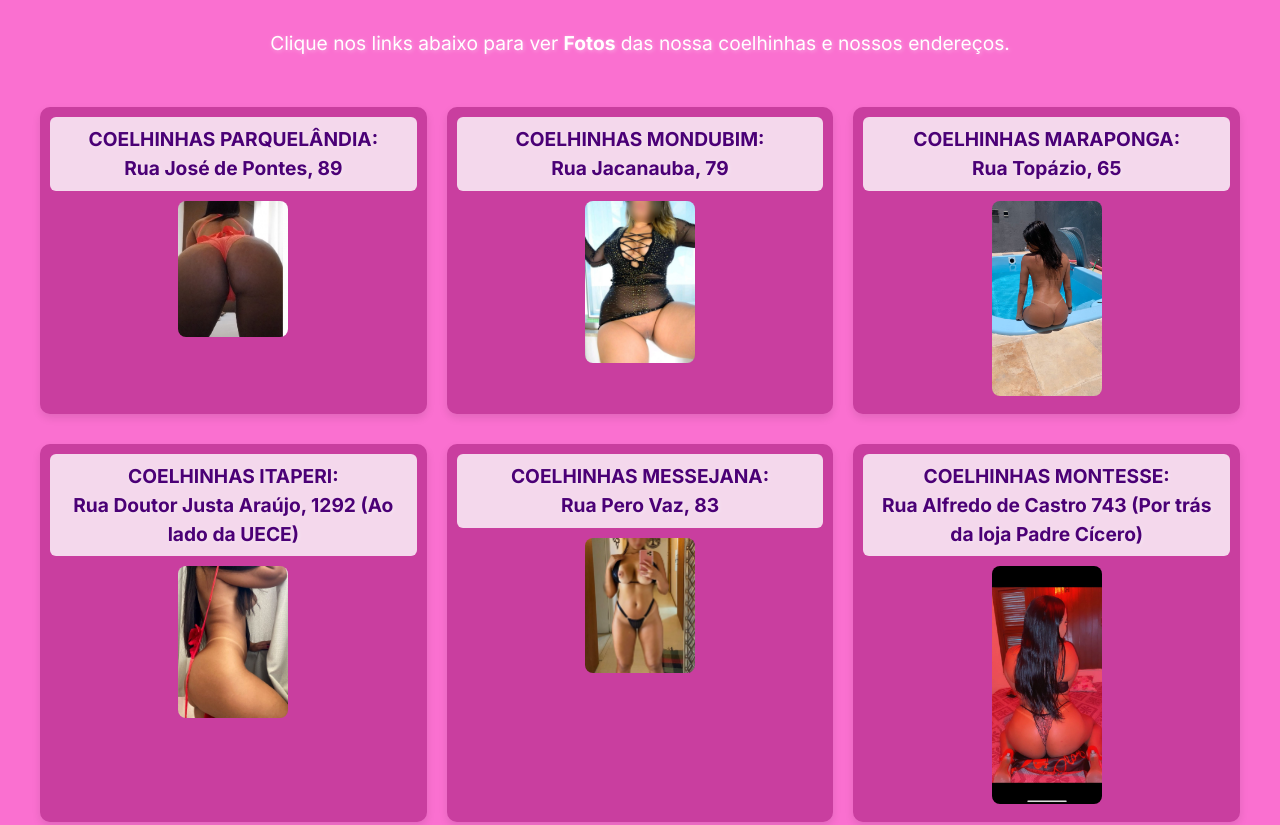
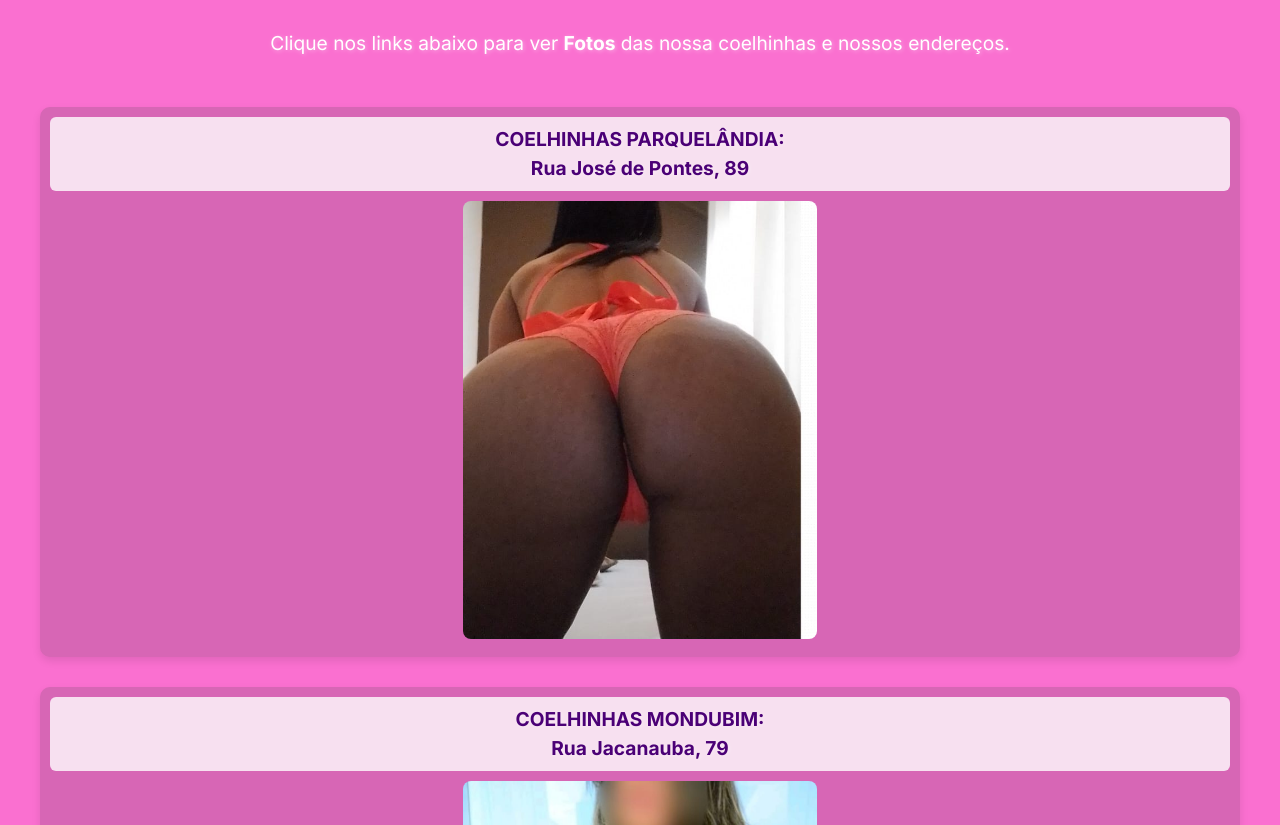
Before and after one commit to ghgb/coelhinhas, a plain HTML site: page index.html in a window 1280 px wide. Shown: the part 511-1336 px from the top of the page. Drawn offline with Linux system fonts and the light colour scheme.

Commit message:
Atualização no CSS

```diff
--- a/style.css
+++ b/style.css
@@ -56,7 +56,7 @@ nav h2 {
 
 .menu-grid {
   display: grid;
-  grid-template-columns: repeat(3, 1fr); /* 3 colunas */
+  grid-template-columns: 1fr); /* 3 colunas */
   grid-auto-rows: auto; /* altura automática para cada linha */
   column-gap: 20px; /* espaçamento entre colunas */
   row-gap: 30px;    /* espaçamento entre linhas */
@@ -66,7 +66,7 @@ nav h2 {
 }
 
 .menu-item {
-  background: #c93e9f;
+  background: #d766b5;
   border-radius: 10px;
   padding: 10px;
   text-align: center;
```
